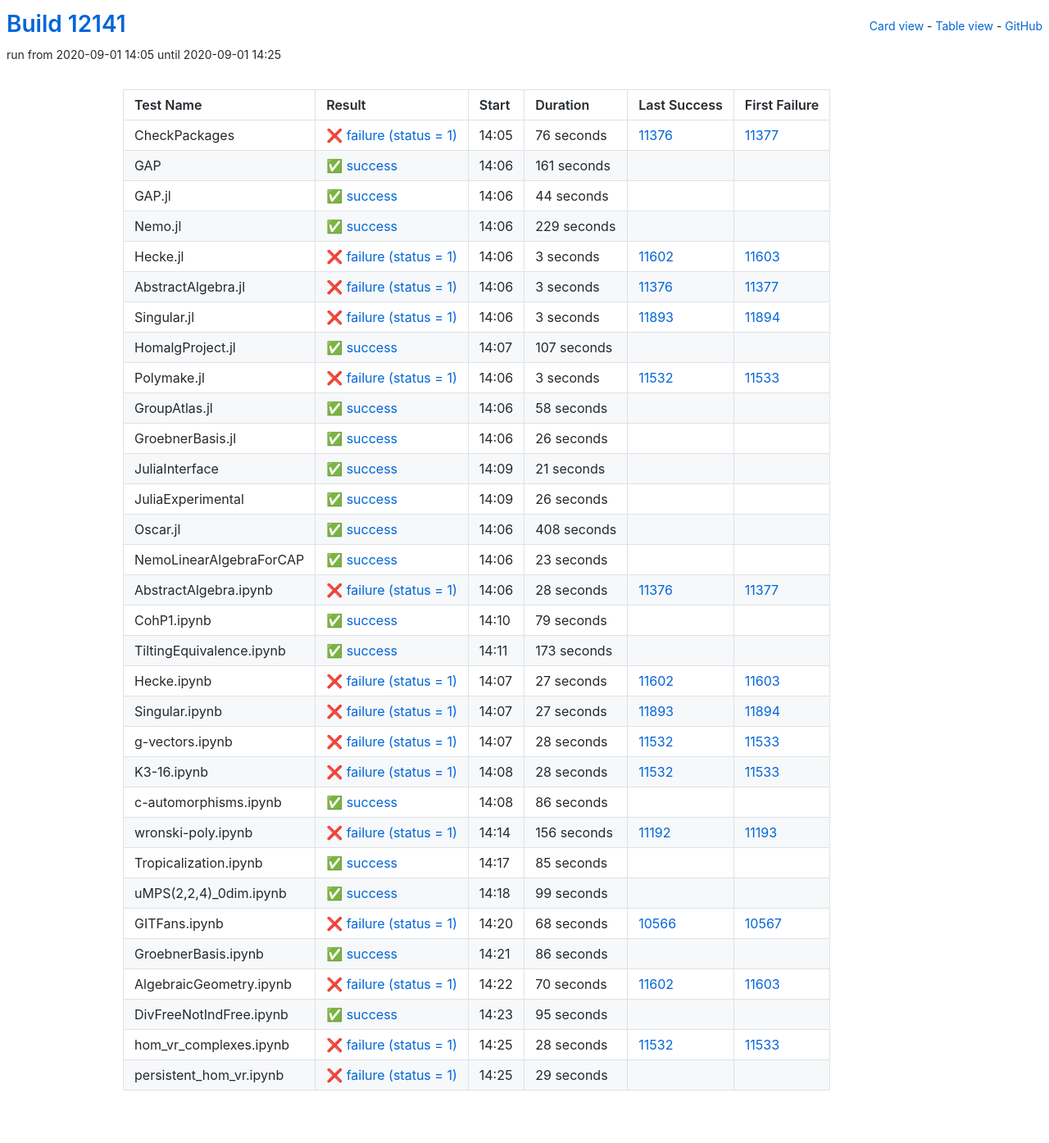
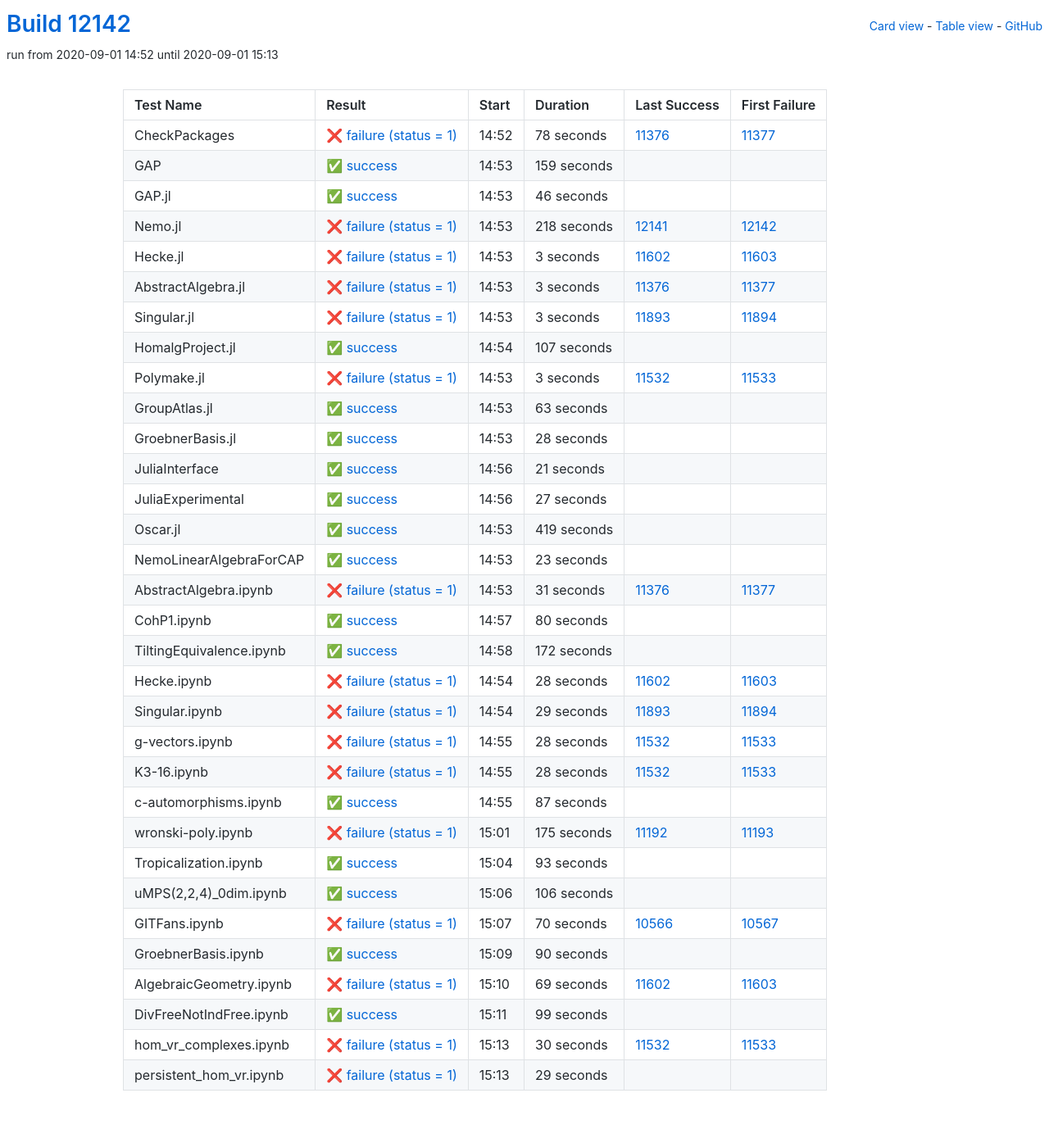
Before and after one commit to oscar-system/oscar-ci-status, a Jekyll site: the page built from table.html, in a window 1280 px wide. Shown: the whole page at 82% size. Built offline with Jekyll 4.4.1, drawn with Linux system fonts in a browser that asks for light colours.

Commit message:
Build #12142

```diff
--- a/_data/ci.yml
+++ b/_data/ci.yml
@@ -1,6 +1,6 @@
 ---
-build: 12141
-build_url: https://oscarci.mathematik.uni-kl.de/job/oscar/12141/
+build: 12142
+build_url: https://oscarci.mathematik.uni-kl.de/job/oscar/12142/
 job: oscar
 organization: oscar-system
 repo: oscar-ci-status
@@ -8,56 +8,56 @@
 tests:
 - name: CheckPackages
   id: checkpackages
-  log: https://oscarci.mathematik.uni-kl.de/job/oscar/12141/artifact/logs/build-12141/CheckPackages.log
-  start: 2020-09-01 14:05
+  log: https://oscarci.mathematik.uni-kl.de/job/oscar/12142/artifact/logs/build-12142/CheckPackages.log
+  start: 2020-09-01 14:52
   success: false
   exitcode: 1
   status: failure
-  duration: 76
+  duration: 78
   last_success: 11376
   last_success_url: https://oscarci.mathematik.uni-kl.de/job/oscar/11376/
   first_failure: 11377
   first_failure_url: https://oscarci.mathematik.uni-kl.de/job/oscar/11377/
 - name: GAP
   id: gap
-  log: https://oscarci.mathematik.uni-kl.de/job/oscar/12141/artifact/logs/build-12141/GAP.log
-  start: 2020-09-01 14:06
+  log: https://oscarci.mathematik.uni-kl.de/job/oscar/12142/artifact/logs/build-12142/GAP.log
+  start: 2020-09-01 14:53
   success: true
   exitcode: 0
   status: success
-  duration: 161
+  duration: 159
   last_success: false
   last_success_url:
   first_failure: false
   first_failure_url:
 - name: GAP.jl
   id: gap-jl
-  log: https://oscarci.mathematik.uni-kl.de/job/oscar/12141/artifact/logs/build-12141/GAP.jl.log
-  start: 2020-09-01 14:06
+  log: https://oscarci.mathematik.uni-kl.de/job/oscar/12142/artifact/logs/build-12142/GAP.jl.log
+  start: 2020-09-01 14:53
   success: true
   exitcode: 0
   status: success
-  duration: 44
+  duration: 46
   last_success: false
   last_success_url:
   first_failure: false
   first_failure_url:
 - name: Nemo.jl
   id: nemo-jl
-  log: https://oscarci.mathematik.uni-kl.de/job/oscar/12141/artifact/logs/build-12141/Nemo.jl.log
-  start: 2020-09-01 14:06
-  success: true
-  exitcode: 0
-  status: success
-  duration: 229
-  last_success: false
-  last_success_url:
-  first_failure: false
-  first_failure_url:
+  log: https://oscarci.mathematik.uni-kl.de/job/oscar/12142/artifact/logs/build-12142/Nemo.jl.log
+  start: 2020-09-01 14:53
+  success: false
+  exitcode: 1
+  status: failure
+  duration: 218
+  last_success: 12141
+  last_success_url: https://oscarci.mathematik.uni-kl.de/job/oscar/12141/
+  first_failure: 12142
+  first_failure_url: https://oscarci.mathematik.uni-kl.de/job/oscar/12142/
 - name: Hecke.jl
   id: hecke-jl
-  log: https://oscarci.mathematik.uni-kl.de/job/oscar/12141/artifact/logs/build-12141/Hecke.jl.log
-  start: 2020-09-01 14:06
+  log: https://oscarci.mathematik.uni-kl.de/job/oscar/12142/artifact/logs/build-12142/Hecke.jl.log
+  start: 2020-09-01 14:53
   success: false
   exitcode: 1
   status: failure
@@ -68,8 +68,8 @@
   first_failure_url: https://oscarci.mathematik.uni-kl.de/job/oscar/11603/
 - name: AbstractAlgebra.jl
   id: abstractalgebra-jl
-  log: https://oscarci.mathematik.uni-kl.de/job/oscar/12141/artifact/logs/build-12141/AbstractAlgebra.jl.log
-  start: 2020-09-01 14:06
+  log: https://oscarci.mathematik.uni-kl.de/job/oscar/12142/artifact/logs/build-12142/AbstractAlgebra.jl.log
+  start: 2020-09-01 14:53
   success: false
   exitcode: 1
   status: failure
@@ -80,8 +80,8 @@
   first_failure_url: https://oscarci.mathematik.uni-kl.de/job/oscar/11377/
 - name: Singular.jl
   id: singular-jl
-  log: https://oscarci.mathematik.uni-kl.de/job/oscar/12141/artifact/logs/build-12141/Singular.jl.log
-  start: 2020-09-01 14:06
+  log: https://oscarci.mathematik.uni-kl.de/job/oscar/12142/artifact/logs/build-12142/Singular.jl.log
+  start: 2020-09-01 14:53
   success: false
   exitcode: 1
   status: failure
@@ -92,8 +92,8 @@
   first_failure_url: https://oscarci.mathematik.uni-kl.de/job/oscar/11894/
 - name: HomalgProject.jl
   id: homalgproject-jl
-  log: https://oscarci.mathematik.uni-kl.de/job/oscar/12141/artifact/logs/build-12141/HomalgProject.jl.log
-  start: 2020-09-01 14:07
+  log: https://oscarci.mathematik.uni-kl.de/job/oscar/12142/artifact/logs/build-12142/HomalgProject.jl.log
+  start: 2020-09-01 14:54
   success: true
   exitcode: 0
   status: success
@@ -104,8 +104,8 @@
   first_failure_url:
 - name: Polymake.jl
   id: polymake-jl
-  log: https://oscarci.mathematik.uni-kl.de/job/oscar/12141/artifact/logs/build-12141/Polymake.jl.log
-  start: 2020-09-01 14:06
+  log: https://oscarci.mathematik.uni-kl.de/job/oscar/12142/artifact/logs/build-12142/Polymake.jl.log
+  start: 2020-09-01 14:53
   success: false
   exitcode: 1
   status: failure
@@ -116,32 +116,32 @@
   first_failure_url: https://oscarci.mathematik.uni-kl.de/job/oscar/11533/
 - name: GroupAtlas.jl
   id: groupatlas-jl
-  log: https://oscarci.mathematik.uni-kl.de/job/oscar/12141/artifact/logs/build-12141/GroupAtlas.jl.log
-  start: 2020-09-01 14:06
+  log: https://oscarci.mathematik.uni-kl.de/job/oscar/12142/artifact/logs/build-12142/GroupAtlas.jl.log
+  start: 2020-09-01 14:53
   success: true
   exitcode: 0
   status: success
-  duration: 58
+  duration: 63
   last_success: false
   last_success_url:
   first_failure: false
   first_failure_url:
 - name: GroebnerBasis.jl
   id: groebnerbasis-jl
-  log: https://oscarci.mathematik.uni-kl.de/job/oscar/12141/artifact/logs/build-12141/GroebnerBasis.jl.log
-  start: 2020-09-01 14:06
+  log: https://oscarci.mathematik.uni-kl.de/job/oscar/12142/artifact/logs/build-12142/GroebnerBasis.jl.log
+  start: 2020-09-01 14:53
   success: true
   exitcode: 0
   status: success
-  duration: 26
+  duration: 28
   last_success: false
   last_success_url:
   first_failure: false
   first_failure_url:
 - name: JuliaInterface
   id: juliainterface
-  log: https://oscarci.mathematik.uni-kl.de/job/oscar/12141/artifact/logs/build-12141/JuliaInterface.log
-  start: 2020-09-01 14:09
+  log: https://oscarci.mathematik.uni-kl.de/job/oscar/12142/artifact/logs/build-12142/JuliaInterface.log
+  start: 2020-09-01 14:56
   success: true
   exitcode: 0
   status: success
@@ -152,32 +152,32 @@
   first_failure_url:
 - name: JuliaExperimental
   id: juliaexperimental
-  log: https://oscarci.mathematik.uni-kl.de/job/oscar/12141/artifact/logs/build-12141/JuliaExperimental.log
-  start: 2020-09-01 14:09
+  log: https://oscarci.mathematik.uni-kl.de/job/oscar/12142/artifact/logs/build-12142/JuliaExperimental.log
+  start: 2020-09-01 14:56
   success: true
   exitcode: 0
   status: success
-  duration: 26
+  duration: 27
   last_success: false
   last_success_url:
   first_failure: false
   first_failure_url:
 - name: Oscar.jl
   id: oscar-jl
-  log: https://oscarci.mathematik.uni-kl.de/job/oscar/12141/artifact/logs/build-12141/Oscar.jl.log
-  start: 2020-09-01 14:06
+  log: https://oscarci.mathematik.uni-kl.de/job/oscar/12142/artifact/logs/build-12142/Oscar.jl.log
+  start: 2020-09-01 14:53
   success: true
   exitcode: 0
   status: success
-  duration: 408
+  duration: 419
   last_success: false
   last_success_url:
   first_failure: false
   first_failure_url:
 - name: NemoLinearAlgebraForCAP
   id: nemolinearalgebraforcap
-  log: https://oscarci.mathematik.uni-kl.de/job/oscar/12141/artifact/logs/build-12141/NemoLinearAlgebraForCAP.log
-  start: 2020-09-01 14:06
+  log: https://oscarci.mathematik.uni-kl.de/job/oscar/12142/artifact/logs/build-12142/NemoLinearAlgebraForCAP.log
+  start: 2020-09-01 14:53
   success: true
   exitcode: 0
   status: success
@@ -188,68 +188,68 @@
   first_failure_url:
 - name: AbstractAlgebra.ipynb
   id: abstractalgebra-ipynb
-  log: https://oscarci.mathematik.uni-kl.de/job/oscar/12141/artifact/logs/build-12141/AbstractAlgebra.ipynb.log
-  start: 2020-09-01 14:06
+  log: https://oscarci.mathematik.uni-kl.de/job/oscar/12142/artifact/logs/build-12142/AbstractAlgebra.ipynb.log
+  start: 2020-09-01 14:53
   success: false
   exitcode: 1
   status: failure
-  duration: 28
+  duration: 31
   last_success: 11376
   last_success_url: https://oscarci.mathematik.uni-kl.de/job/oscar/11376/
   first_failure: 11377
   first_failure_url: https://oscarci.mathematik.uni-kl.de/job/oscar/11377/
 - name: CohP1.ipynb
   id: cohp1-ipynb
-  log: https://oscarci.mathematik.uni-kl.de/job/oscar/12141/artifact/logs/build-12141/CohP1.ipynb.log
-  start: 2020-09-01 14:10
+  log: https://oscarci.mathematik.uni-kl.de/job/oscar/12142/artifact/logs/build-12142/CohP1.ipynb.log
+  start: 2020-09-01 14:57
   success: true
   exitcode: 0
   status: success
-  duration: 79
+  duration: 80
   last_success: false
   last_success_url:
   first_failure: false
   first_failure_url:
 - name: TiltingEquivalence.ipynb
   id: tiltingequivalence-ipynb
-  log: https://oscarci.mathematik.uni-kl.de/job/oscar/12141/artifact/logs/build-12141/TiltingEquivalence.ipynb.log
-  start: 2020-09-01 14:11
+  log: https://oscarci.mathematik.uni-kl.de/job/oscar/12142/artifact/logs/build-12142/TiltingEquivalence.ipynb.log
+  start: 2020-09-01 14:58
   success: true
   exitcode: 0
   status: success
-  duration: 173
+  duration: 172
   last_success: false
   last_success_url:
   first_failure: false
   first_failure_url:
 - name: Hecke.ipynb
   id: hecke-ipynb
-  log: https://oscarci.mathematik.uni-kl.de/job/oscar/12141/artifact/logs/build-12141/Hecke.ipynb.log
-  start: 2020-09-01 14:07
+  log: https://oscarci.mathematik.uni-kl.de/job/oscar/12142/artifact/logs/build-12142/Hecke.ipynb.log
+  start: 2020-09-01 14:54
   success: false
   exitcode: 1
   status: failure
-  duration: 27
+  duration: 28
   last_success: 11602
   last_success_url: https://oscarci.mathematik.uni-kl.de/job/oscar/11602/
   first_failure: 11603
   first_failure_url: https://oscarci.mathematik.uni-kl.de/job/oscar/11603/
 - name: Singular.ipynb
   id: singular-ipynb
-  log: https://oscarci.mathematik.uni-kl.de/job/oscar/12141/artifact/logs/build-12141/Singular.ipynb.log
-  start: 2020-09-01 14:07
+  log: https://oscarci.mathematik.uni-kl.de/job/oscar/12142/artifact/logs/build-12142/Singular.ipynb.log
+  start: 2020-09-01 14:54
   success: false
   exitcode: 1
   status: failure
-  duration: 27
+  duration: 29
   last_success: 11893
   last_success_url: https://oscarci.mathematik.uni-kl.de/job/oscar/11893/
   first_failure: 11894
   first_failure_url: https://oscarci.mathematik.uni-kl.de/job/oscar/11894/
 - name: g-vectors.ipynb
   id: g-vectors-ipynb
-  log: https://oscarci.mathematik.uni-kl.de/job/oscar/12141/artifact/logs/build-12141/g-vectors.ipynb.log
-  start: 2020-09-01 14:07
+  log: https://oscarci.mathematik.uni-kl.de/job/oscar/12142/artifact/logs/build-12142/g-vectors.ipynb.log
+  start: 2020-09-01 14:55
   success: false
   exitcode: 1
   status: failure
@@ -260,8 +260,8 @@
   first_failure_url: https://oscarci.mathematik.uni-kl.de/job/oscar/11533/
 - name: K3-16.ipynb
   id: k3-16-ipynb
-  log: https://oscarci.mathematik.uni-kl.de/job/oscar/12141/artifact/logs/build-12141/K3-16.ipynb.log
-  start: 2020-09-01 14:08
+  log: https://oscarci.mathematik.uni-kl.de/job/oscar/12142/artifact/logs/build-12142/K3-16.ipynb.log
+  start: 2020-09-01 14:55
   success: false
   exitcode: 1
   status: failure
@@ -272,44 +272,92 @@
   first_failure_url: https://oscarci.mathematik.uni-kl.de/job/oscar/11533/
 - name: c-automorphisms.ipynb
   id: c-automorphisms-ipynb
-  log: https://oscarci.mathematik.uni-kl.de/job/oscar/12141/artifact/logs/build-12141/c-automorphisms.ipynb.log
-  start: 2020-09-01 14:08
+  log: https://oscarci.mathematik.uni-kl.de/job/oscar/12142/artifact/logs/build-12142/c-automorphisms.ipynb.log
+  start: 2020-09-01 14:55
   success: true
   exitcode: 0
   status: success
-  duration: 86
+  duration: 87
   last_success: false
   last_success_url:
   first_failure: false
   first_failure_url:
 - name: wronski-poly.ipynb
   id: wronski-poly-ipynb
-  log: https://oscarci.mathematik.uni-kl.de/job/oscar/12141/artifact/logs/build-12141/wronski-poly.ipynb.log
-  start: 2020-09-01 14:14
+  log: https://oscarci.mathematik.uni-kl.de/job/oscar/12142/artifact/logs/build-12142/wronski-poly.ipynb.log
+  start: 2020-09-01 15:01
   success: false
   exitcode: 1
   status: failure
-  duration: 156
+  duration: 175
   last_success: 11192
   last_success_url: https://oscarci.mathematik.uni-kl.de/job/oscar/11192/
   first_failure: 11193
   first_failure_url: https://oscarci.mathematik.uni-kl.de/job/oscar/11193/
 - name: Tropicalization.ipynb
   id: tropicalization-ipynb
-  log: https://oscarci.mathematik.uni-kl.de/job/oscar/12141/artifact/logs/build-12141/Tropicalization.ipynb.log
-  start: 2020-09-01 14:17
+  log: https://oscarci.mathematik.uni-kl.de/job/oscar/12142/artifact/logs/build-12142/Tropicalization.ipynb.log
+  start: 2020-09-01 15:04
   success: true
   exitcode: 0
   status: success
-  duration: 85
+  duration: 93
   last_success: false
   last_success_url:
   first_failure: false
   first_failure_url:
 - name: uMPS(2,2,4)_0dim.ipynb
   id: umps-2-2-4-0dim-ipynb
-  log: https://oscarci.mathematik.uni-kl.de/job/oscar/12141/artifact/logs/build-12141/uMPS-2-2-4-_0dim.ipynb.log
-  start: 2020-09-01 14:18
+  log: https://oscarci.mathematik.uni-kl.de/job/oscar/12142/artifact/logs/build-12142/uMPS-2-2-4-_0dim.ipynb.log
+  start: 2020-09-01 15:06
+  success: true
+  exitcode: 0
+  status: success
+  duration: 106
+  last_success: false
+  last_success_url:
+  first_failure: false
+  first_failure_url:
+- name: GITFans.ipynb
+  id: gitfans-ipynb
+  log: https://oscarci.mathematik.uni-kl.de/job/oscar/12142/artifact/logs/build-12142/GITFans.ipynb.log
+  start: 2020-09-01 15:07
+  success: false
+  exitcode: 1
+  status: failure
+  duration: 70
+  last_success: 10566
+  last_success_url: https://oscarci.mathematik.uni-kl.de/job/oscar/10566/
+  first_failure: 10567
+  first_failure_url: https://oscarci.mathematik.uni-kl.de/job/oscar/10567/
+- name: GroebnerBasis.ipynb
+  id: groebnerbasis-ipynb
+  log: https://oscarci.mathematik.uni-kl.de/job/oscar/12142/artifact/logs/build-12142/GroebnerBasis.ipynb.log
+  start: 2020-09-01 15:09
+  success: true
+  exitcode: 0
+  status: success
+  duration: 90
+  last_success: false
+  last_success_url:
+  first_failure: false
+  first_failure_url:
+- name: AlgebraicGeometry.ipynb
+  id: algebraicgeometry-ipynb
+  log: https://oscarci.mathematik.uni-kl.de/job/oscar/12142/artifact/logs/build-12142/AlgebraicGeometry.ipynb.log
+  start: 2020-09-01 15:10
+  success: false
+  exitcode: 1
+  status: failure
+  duration: 69
+  last_success: 11602
+  last_success_url: https://oscarci.mathematik.uni-kl.de/job/oscar/11602/
+  first_failure: 11603
+  first_failure_url: https://oscarci.mathematik.uni-kl.de/job/oscar/11603/
+- name: DivFreeNotIndFree.ipynb
+  id: divfreenotindfree-ipynb
+  log: https://oscarci.mathematik.uni-kl.de/job/oscar/12142/artifact/logs/build-12142/DivFreeNotIndFree.ipynb.log
+  start: 2020-09-01 15:11
   success: true
   exitcode: 0
   status: success
@@ -318,70 +366,22 @@
   last_success_url:
   first_failure: false
   first_failure_url:
-- name: GITFans.ipynb
-  id: gitfans-ipynb
-  log: https://oscarci.mathematik.uni-kl.de/job/oscar/12141/artifact/logs/build-12141/GITFans.ipynb.log
-  start: 2020-09-01 14:20
+- name: hom_vr_complexes.ipynb
+  id: hom-vr-complexes-ipynb
+  log: https://oscarci.mathematik.uni-kl.de/job/oscar/12142/artifact/logs/build-12142/hom_vr_complexes.ipynb.log
+  start: 2020-09-01 15:13
   success: false
   exitcode: 1
   status: failure
-  duration: 68
-  last_success: 10566
-  last_success_url: https://oscarci.mathematik.uni-kl.de/job/oscar/10566/
-  first_failure: 10567
-  first_failure_url: https://oscarci.mathematik.uni-kl.de/job/oscar/10567/
-- name: GroebnerBasis.ipynb
-  id: groebnerbasis-ipynb
-  log: https://oscarci.mathematik.uni-kl.de/job/oscar/12141/artifact/logs/build-12141/GroebnerBasis.ipynb.log
-  start: 2020-09-01 14:21
-  success: true
-  exitcode: 0
-  status: success
-  duration: 86
-  last_success: false
-  last_success_url:
-  first_failure: false
-  first_failure_url:
-- name: AlgebraicGeometry.ipynb
-  id: algebraicgeometry-ipynb
-  log: https://oscarci.mathematik.uni-kl.de/job/oscar/12141/artifact/logs/build-12141/AlgebraicGeometry.ipynb.log
-  start: 2020-09-01 14:22
-  success: false
-  exitcode: 1
-  status: failure
-  duration: 70
-  last_success: 11602
-  last_success_url: https://oscarci.mathematik.uni-kl.de/job/oscar/11602/
-  first_failure: 11603
-  first_failure_url: https://oscarci.mathematik.uni-kl.de/job/oscar/11603/
-- name: DivFreeNotIndFree.ipynb
-  id: divfreenotindfree-ipynb
-  log: https://oscarci.mathematik.uni-kl.de/job/oscar/12141/artifact/logs/build-12141/DivFreeNotIndFree.ipynb.log
-  start: 2020-09-01 14:23
-  success: true
-  exitcode: 0
-  status: success
-  duration: 95
-  last_success: false
-  last_success_url:
-  first_failure: false
-  first_failure_url:
-- name: hom_vr_complexes.ipynb
-  id: hom-vr-complexes-ipynb
-  log: https://oscarci.mathematik.uni-kl.de/job/oscar/12141/artifact/logs/build-12141/hom_vr_complexes.ipynb.log
-  start: 2020-09-01 14:25
-  success: false
-  exitcode: 1
-  status: failure
-  duration: 28
+  duration: 30
   last_success: 11532
   last_success_url: https://oscarci.mathematik.uni-kl.de/job/oscar/11532/
   first_failure: 11533
   first_failure_url: https://oscarci.mathematik.uni-kl.de/job/oscar/11533/
 - name: persistent_hom_vr.ipynb
   id: persistent-hom-vr-ipynb
-  log: https://oscarci.mathematik.uni-kl.de/job/oscar/12141/artifact/logs/build-12141/persistent_hom_vr.ipynb.log
-  start: 2020-09-01 14:25
+  log: https://oscarci.mathematik.uni-kl.de/job/oscar/12142/artifact/logs/build-12142/persistent_hom_vr.ipynb.log
+  start: 2020-09-01 15:13
   success: false
   exitcode: 1
   status: failure
```
Also changed, not shown: README.md.
